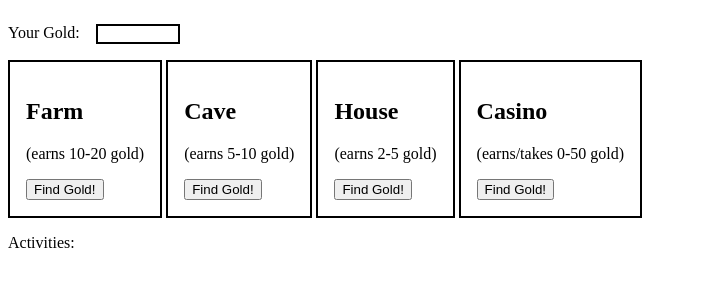
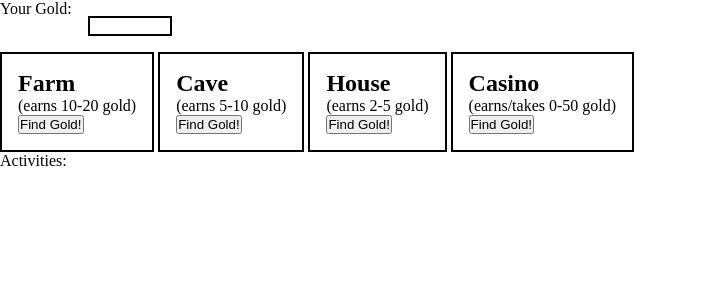
Before and after one commit to JennyWauer/ninja_gold, a Django app: page / in a window 1280 px wide. Shown: the top 300 px of the page, without its empty margins (0-705 px from the left). Run offline with Django 3.2, Linux system fonts and the light colour scheme.

Commit message:
css reset

```diff
--- a/ninja_app/static/style.css
+++ b/ninja_app/static/style.css
@@ -1,3 +1,8 @@
+* {
+    margin: 0px;
+    padding: 0px;
+}
+
 .your-gold {
     display: flex;
 }
```
